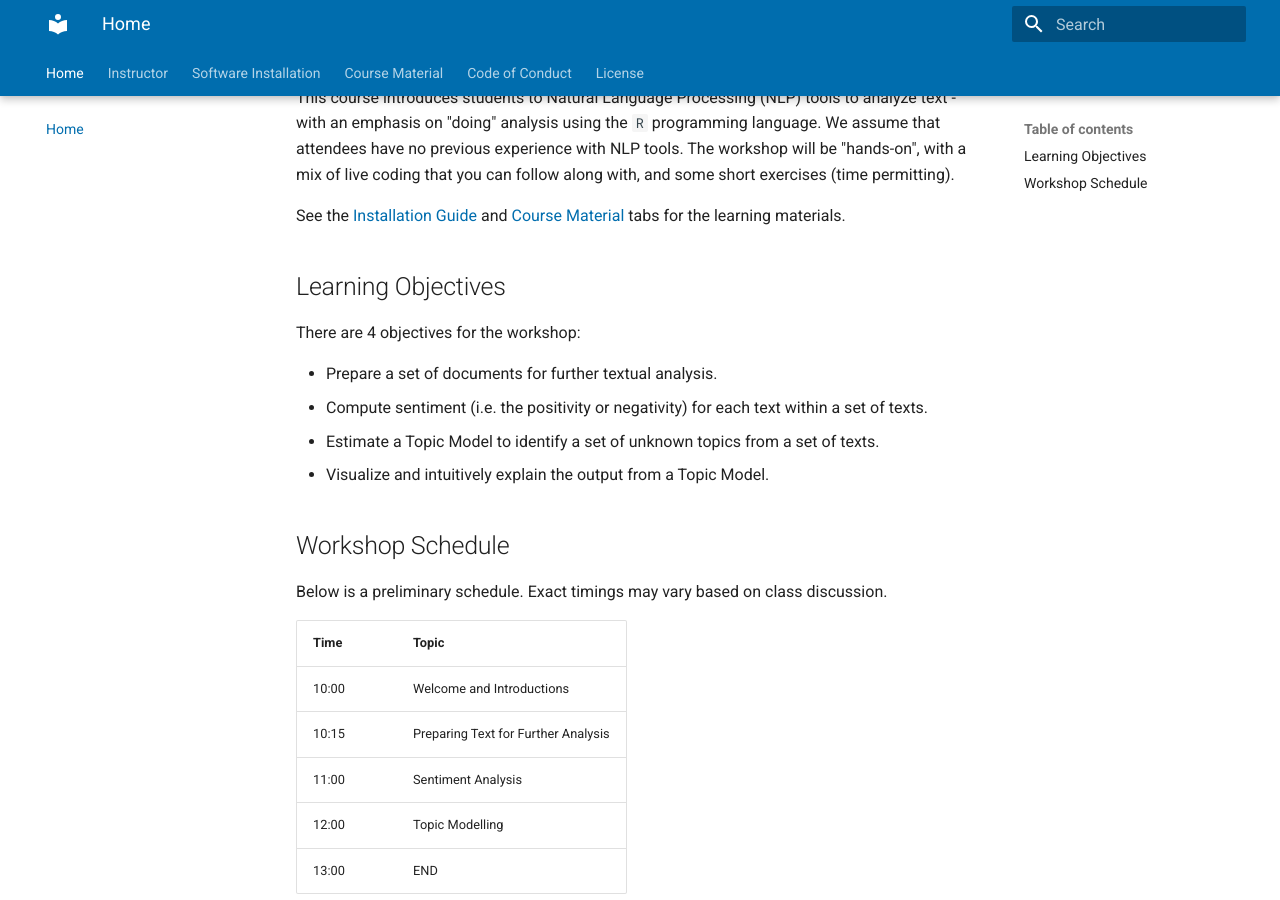
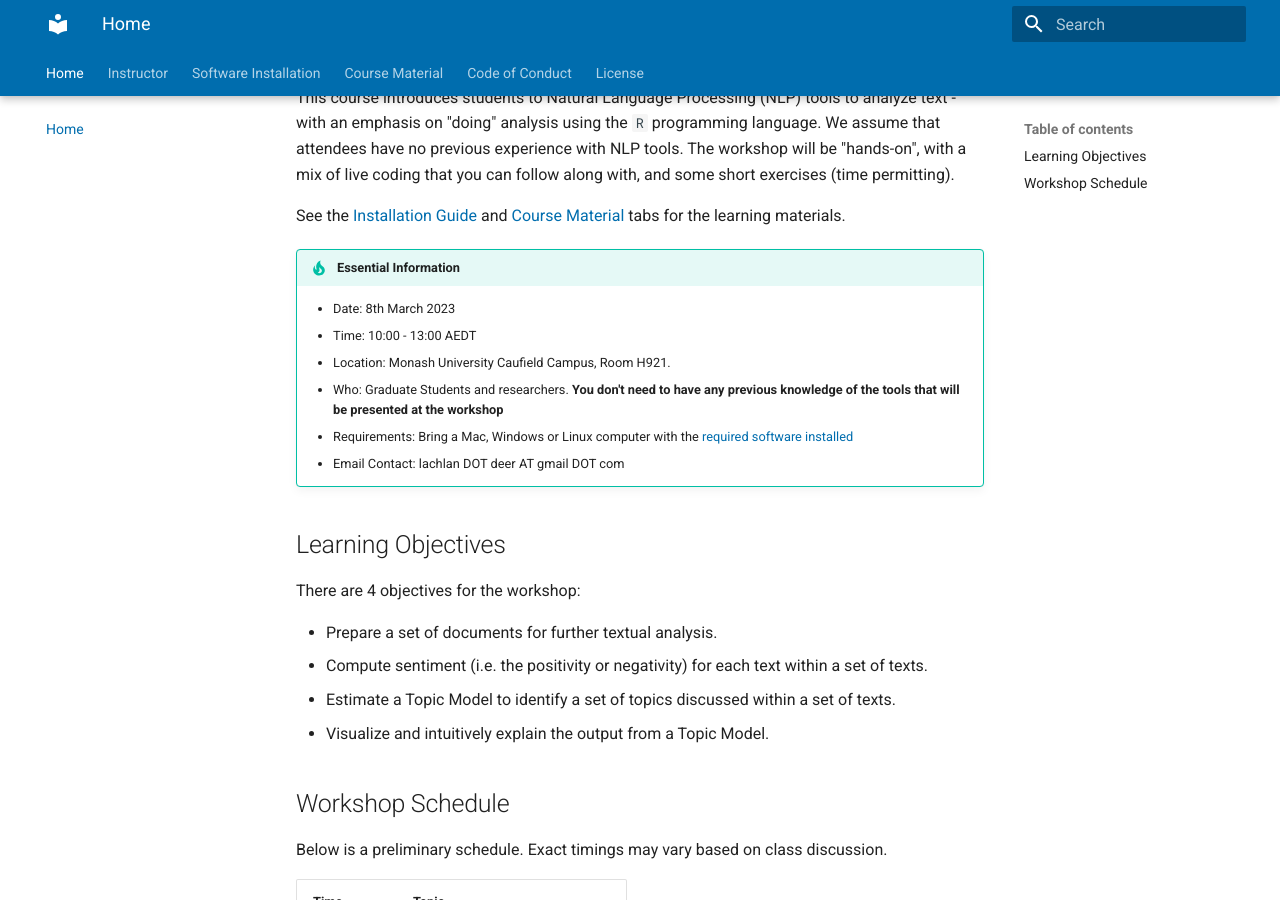
Before and after one commit to deer-marketing-lab/2023-03-08-monash, an MkDocs documentation site: the page built from docs/index.md, in a window 1280 px wide and 900 px high, scrolled down 210 px. Built offline with MkDocs 1.6.1 and Material for MkDocs 9.7.7, drawn with Linux system fonts in a browser that asks for light colours.

Commit message:
add essential info

```diff
--- a/docs/index.md
+++ b/docs/index.md
@@ -8,13 +8,21 @@ The workshop will be "hands-on", with a mix of live coding that you can follow a
 
 See the [Installation Guide](installation.md) and [Course Material](course_material.md) tabs for the learning materials.
 
+!!! tip "Essential Information"
+    * Date: 8th March 2023
+    * Time: 10:00 - 13:00 AEDT
+    * Location: Monash University Caufield Campus, Room H921.
+    * Who: Graduate Students and researchers. **You don't need to have any previous knowledge of the tools that will be presented at the workshop**
+    * Requirements: Bring a Mac, Windows or Linux computer with the [required software installed](installation.md)
+    * Email Contact: lachlan DOT deer AT gmail DOT com
+
 ## Learning Objectives
 
 There are 4 objectives for the workshop:
 
 * Prepare a set of documents for further textual analysis.
 * Compute sentiment (i.e. the positivity or negativity) for each text within a set of texts.
-* Estimate a Topic Model to identify a set of unknown topics from a set of texts.
+* Estimate a Topic Model to identify a set of topics discussed within a set of texts.
 * Visualize and intuitively explain the output from a Topic Model.
 
 ## Workshop Schedule
```
